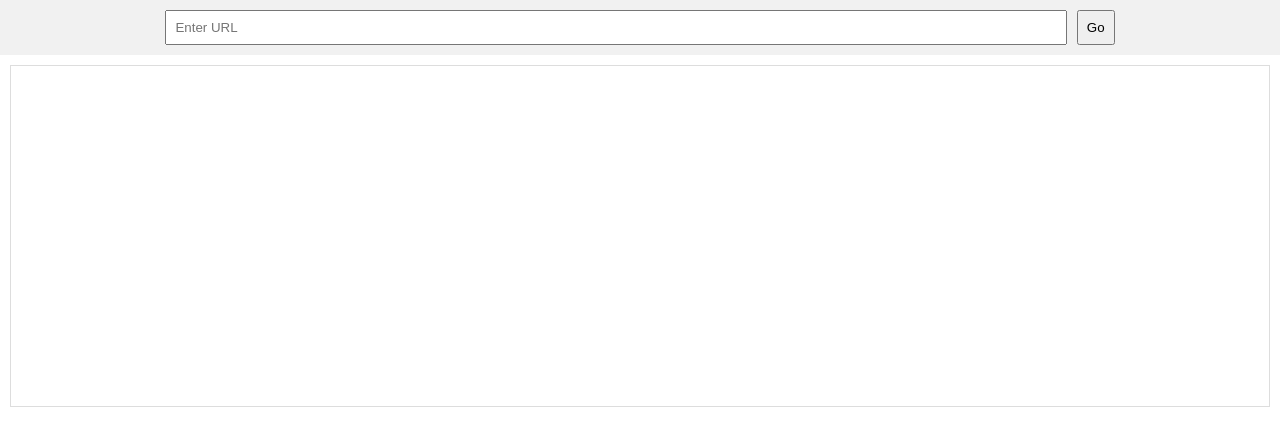
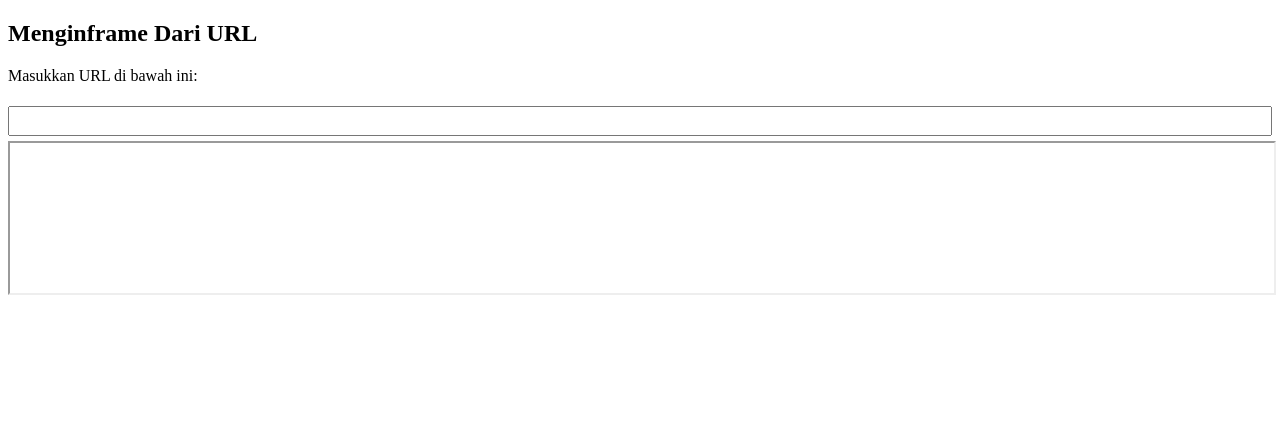
Before and after one commit to JWPE120/h54754hdh, a plain HTML site: page feature/browser.html in a window 1280 px wide. Drawn offline with Linux system fonts and the light colour scheme.

Commit message:
Update browser.html

```diff
--- a/feature/browser.html
+++ b/feature/browser.html
@@ -1,55 +1,39 @@
  <!DOCTYPE html>
-<html lang="en">
+<html>
 <head>
-  <meta charset="UTF-8">
-  <meta name="viewport" content="width=device-width, initial-scale=1.0">
 <style>
-    body {
-      font-family: Arial, sans-serif;
-      margin: 0;
+ input[type="url"] {
+    width: 100%;
+    padding: 10px;
+    margin: 5px 0;
+    box-sizing: border-box;
  }
 
-    .address-bar {
-      background-color: #f1f1f1;
-      padding: 10px;
-      text-align: center;
+ #input-url {
+    height: 30px;
  }
 
-    #urlInput {
-      width: 70%;
-      padding: 8px;
-      margin-right: 5px;
-    }
-
-    button {
-      padding: 8px;
-    }
-
-    .browser-content {
-      margin: 10px;
-      border: 1px solid #ddd;
-      padding: 20px;
-      min-height: 300px;
+ #inframe {
+    width: 100%;
+    height: calc(100% - 30px);
  }
 </style>
-  <title>Simple Browser</title>
 </head>
 <body>
-  <div class="address-bar">
-    <input type="text" id="urlInput" placeholder="Enter URL">
-    <button onclick="navigate()">Go</button>
-  </div>
-  <div class="browser-content" id="browserContent">
-    <!-- Content will be loaded here -->
-  </div>
+
+<h2>Menginframe Dari URL</h2>
+
+<p>Masukkan URL di bawah ini:</p>
+
+<input type="url" id="input-url" name="url">
+
+<iframe id="inframe" src=""></iframe>
+
 <script>
-    function navigate() {
-      var url = document.getElementById("urlInput").value;
-      var contentDiv = document.getElementById("browserContent");
+ document.getElementById('input-url').addEventListener('change', function() {
+    document.getElementById('inframe').src = this.value;
+ });
+</script>
 
-      // For simplicity, just load the URL in an iframe
-      contentDiv.innerHTML = `<iframe src="${url}" style="width: 100%; height: 100%; border: none;"></iframe>`;
-    }
-  </script>
 </body>
 </html>
```
Lines whose indentation alone changed are shown as unchanged.
